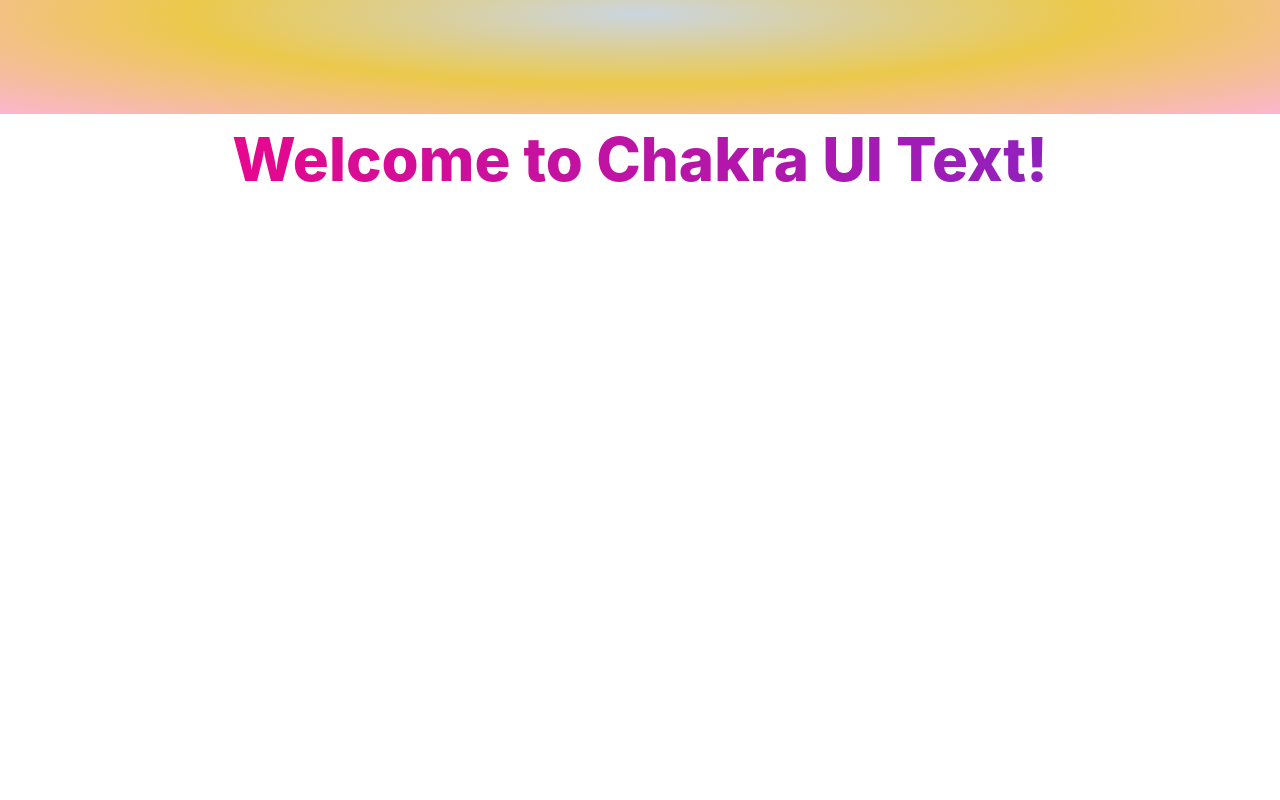
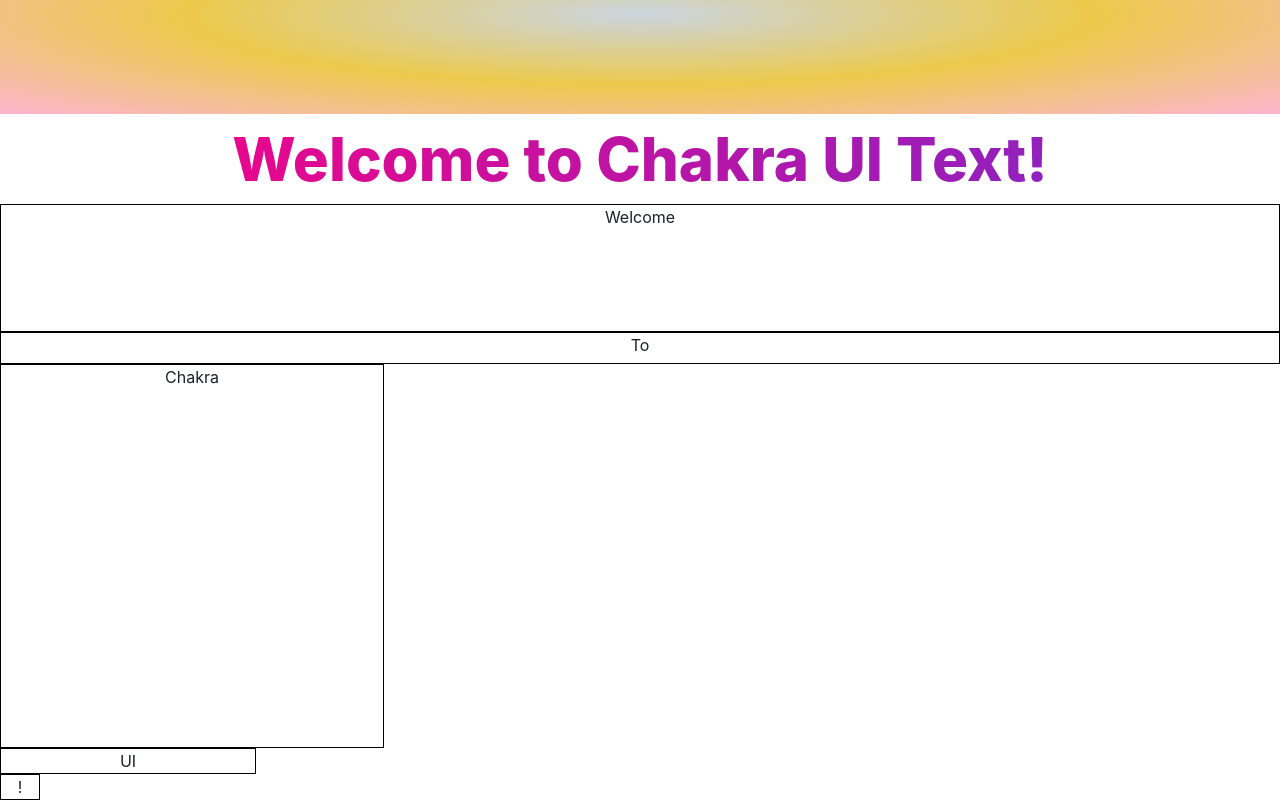
Before and after one commit to charles-afk/chakraPrac, a React (Create React App) app in the folder chakra/: page / in a window 1280 px wide. Shown: the part 424-1224 px from the top of the page. Before the commit the page ends 800 px from the top, so only its background shows below. Built offline with nearby package versions, Linux system fonts and the light colour scheme.

Commit message:
different box layouts

```diff
--- a/chakra/src/App.tsx
+++ b/chakra/src/App.tsx
@@ -39,6 +39,36 @@
         Welcome to Chakra UI Text!
       </Text>
 
+      {/** Layout, width and height */}
+      <Box style={{border:'1px solid black'}}
+        width="100%" height={32}
+      >
+        Welcome
+      </Box>
+
+      <Box style={{border:'1px solid black'}}
+        w="100%" h="32px"
+      >
+        To
+      </Box>
+
+      <Box style={{border:'1px solid black'}}
+        boxSize="sm"
+      >
+        Chakra
+      </Box>
+
+      <Box style={{border:'1px solid black'}}
+        w={256}
+      >
+        UI
+      </Box>
+
+      <Box style={{border:'1px solid black'}}
+        w='40px'
+      >
+        !
+      </Box>
     </div>
   );
 }
```
